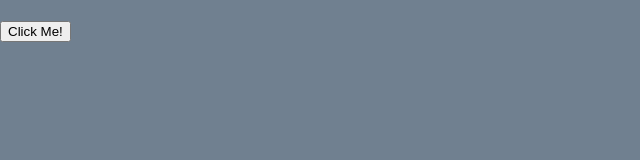
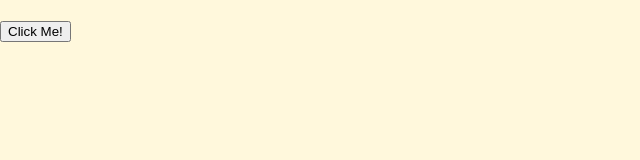
Before and after one commit to faddah/page-color-background-picker-chrome-ext-typescript-vite, a browser extension: page index.html in a window 1280 px wide. Shown: the whole page, without its empty margins (0-640 px from the left). Drawn offline with Linux system fonts and the light colour scheme.

Commit message:
added back-ground color & color, changed margin to `auto` and removed padding.

```diff
--- a/style.css
+++ b/style.css
@@ -3,9 +3,8 @@
 }
 
 html, body {
-		background-color: slategray;
-		margin: 0;
-		padding: 0;
-		height: 100vh;
-		width: 100vw;
+		background-color: cornsilk;
+		color: navy;
+		margin: auto;
+		/* padding: 0; */
 }
```
